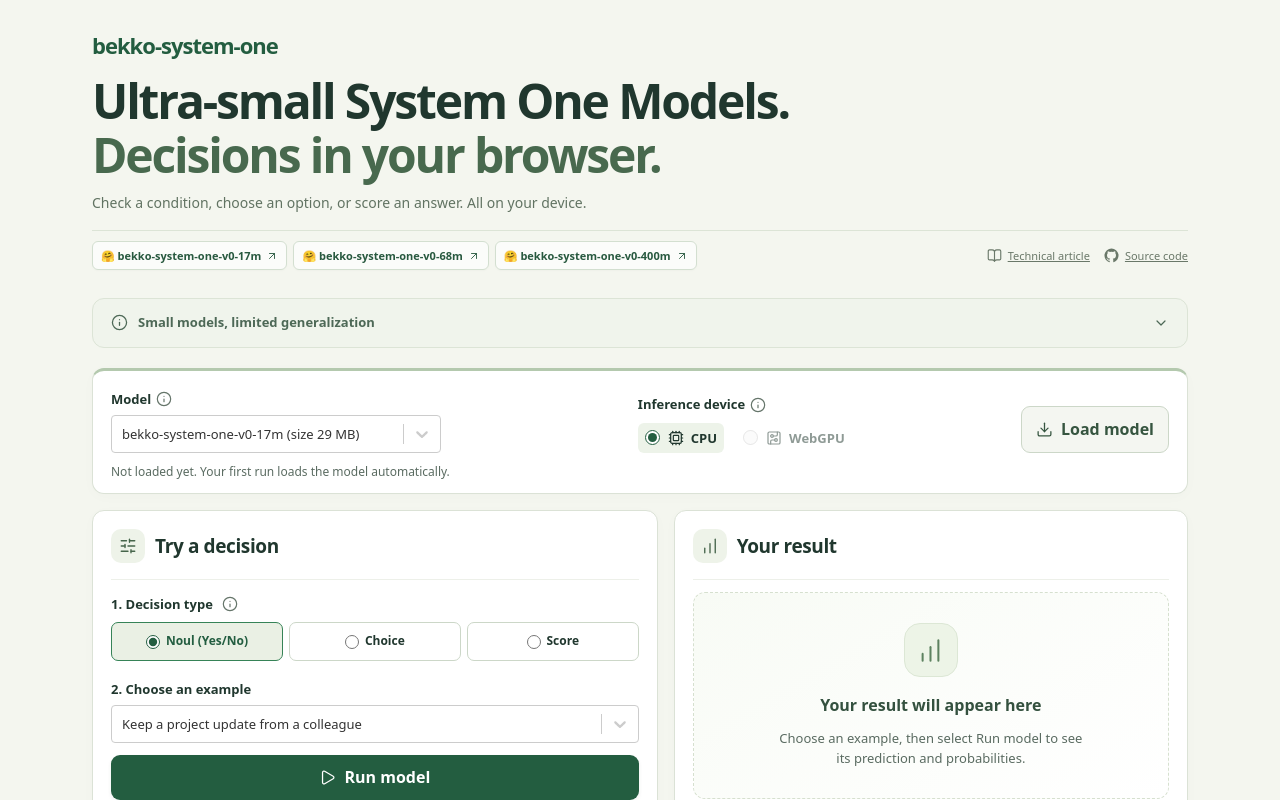
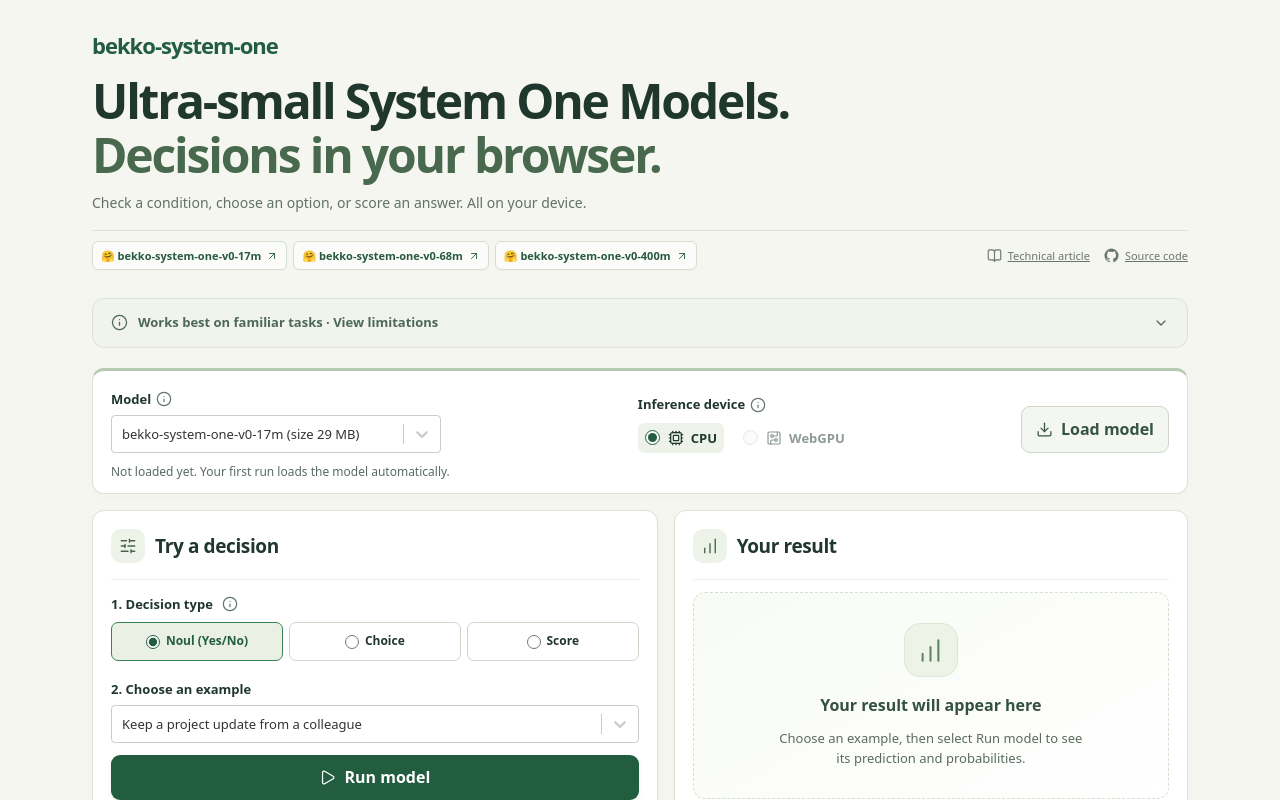
Before and after one commit to hotchpotch/bekko-system-one, a React (Vite) app in the folder browser/: page / in a window 1280 px wide. Shown: the top 800 px of the page. Built offline with nearby package versions, Linux system fonts and the light colour scheme.

Commit message:
Clarify limitations disclosure and link browser source directly

```diff
--- a/browser/src/links.js
+++ b/browser/src/links.js
@@ -3,5 +3,5 @@
 export const RESOURCE_LINKS = [
   ...MODELS.map(model => ({ kind: 'model', label: `🤗 ${model.name}`, href: `https://huggingface.co/${model.repository}` })),
   { label: 'Technical article', href: 'https://huggingface.co/blog/hotchpotch/bekko-system-one-v0-release/' },
-  { label: 'Source code', href: 'https://github.com/hotchpotch/bekko-system-one' },
+  { label: 'Source code', href: 'https://github.com/hotchpotch/bekko-system-one/tree/main/browser' },
 ];
--- a/browser/src/main.jsx
+++ b/browser/src/main.jsx
@@ -346,7 +346,7 @@
       <details className="model-info">
         <summary>
           <Info size={17} aria-hidden="true" />
-          <span>Small models, limited generalization</span>
+          <span>Works best on familiar tasks · View limitations</span>
           <ChevronDown size={16} className="model-info-chevron" aria-hidden="true" />
         </summary>
         <div className="model-info-content">
```
